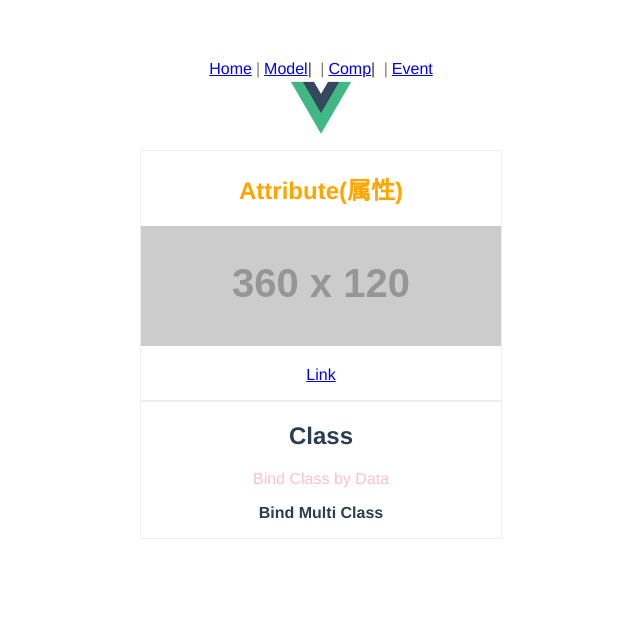
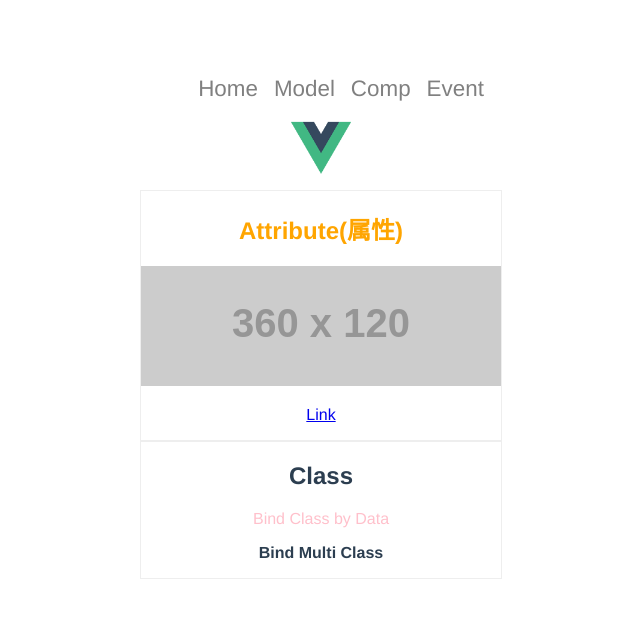
Before and after one commit to BoxPistols/move-vue-dev, a Vue app: page / in a window 1280 px wide. Shown: the top 618 px of the page, without its empty margins (319-959 px from the left). Built offline with nearby package versions, Linux system fonts and the light colour scheme.

Commit message:
[Event] event enter alert form timing

```diff
--- a/package.json
+++ b/package.json
@@ -3,7 +3,7 @@
   "version": "0.1.0",
   "private": true,
   "scripts": {
-    "sv": "vue-cli-service serve",
+    "serve": "vue-cli-service serve",
     "build": "vue-cli-service build",
     "lint": "vue-cli-service lint"
   },
--- a/src/App.vue
+++ b/src/App.vue
@@ -1,16 +1,15 @@
 <template>
-  <div id="app">
-    <div id="nav">
-      <router-link to="/">Home</router-link>
-      <p class="splead">|</p>
-      <router-link to="/model">Model</router-link>|
-      <p class="splead">|</p>
-      <router-link to="/comp">Comp</router-link>|
-      <p class="splead">|</p>
-      <router-link to="/event">Event</router-link>
-    </div>
-    <router-view />
+<div id='app'>
+  <div id='nav'>
+    <ul>
+      <li><router-link to='/'>Home</router-link></li>
+      <li><router-link to='/model'>Model</router-link></li>
+      <li><router-link to='/comp'>Comp</router-link></li>
+      <li><router-link to='/event'>Event</router-link></li>
+    </ul>
   </div>
+  <router-view/>
+</div>
 </template>
 
 <style lang="stylus">
@@ -21,8 +20,15 @@
   text-align center
   color #2c3e50
   margin-top 60px
-.splead
-  display inline-flex
-  margin 0 4px
-  color gray
+#nav
+  ul
+    display inline-flex
+    list-style none
+    li
+      margin 0 8px
+      a
+        text-decoration none
+        color gray
+        font-size 1.4rem
+
 </style>
--- a/src/components/EventBasic.vue
+++ b/src/components/EventBasic.vue
@@ -6,6 +6,8 @@
       <h3>Count Up</h3>
       <p>Count: {{ count }}</p>
       <button @click="countUp">Plus</button>
+      <!-- with Dummy argument -->
+      <button @click="countUpFn(20)">Plus Func</button>
     </section>
 
     <section>
@@ -31,6 +33,9 @@ export default {
   methods: {
     countUp() {
       this.count++
+    },
+    countUpFn(val){
+      this.count += val
     },
     addLike() {
       this.isLike = true
--- a/src/views/Model.vue
+++ b/src/views/Model.vue
@@ -1,7 +1,10 @@
 <template>
   <div class="model">
+
     <h1>This is an about page</h1>
+
     <div class="contents">
+
       <section>
         <h2>Form / Model</h2>
 
@@ -42,6 +45,7 @@
         <!-- <button :disabled="myAgree===false">送信</button> -->
         <button :disabled="!myAgree">送信</button>
       </section>
+
       <section>
         <h3>Radio select One & chage image</h3>
         <label>
@@ -59,6 +63,9 @@
         <p>Select: {{ myRadio }}</p>img
         <img v-bind:src=" 'img/' +  myRadio + '.jpg'" alt="myRadio" />
       </section>
+
+    </div>
+
     <div class="contents">
       <section>
         <h3>Select</h3>
@@ -84,7 +91,12 @@
         <p>100プラス： {{ 100 + myTextNum }}</p>
         <p>number = 数値化</p>
       </section>
-      </div>
+
+      <section>
+        <h3>Alert trigger on keyup.enter</h3>
+        <input type="text" v-on:keyup.enter="showAlert" v-model="myText" />
+        <p>表示タイミング： {{ myText }}</p>
+      </section>
     </div>
   </div>
 </template>
@@ -101,8 +113,13 @@ export default {
       myRadio: 'red',
       // mySelectColor: ""
       mySelectColor: [],
-      myText: '',
+      myText: 'Hello',
       myTextNum: 0
+    }
+  },
+  methods: {
+    showAlert() {
+      alert('')
     }
   }
 }
@@ -122,6 +139,7 @@ p
   flex-wrap wrap
 
 section
+  width calc(33% - 64px)
   padding 12px 24px
   border 1px solid #eee
 
```
Lines whose indentation alone changed are shown as unchanged.
